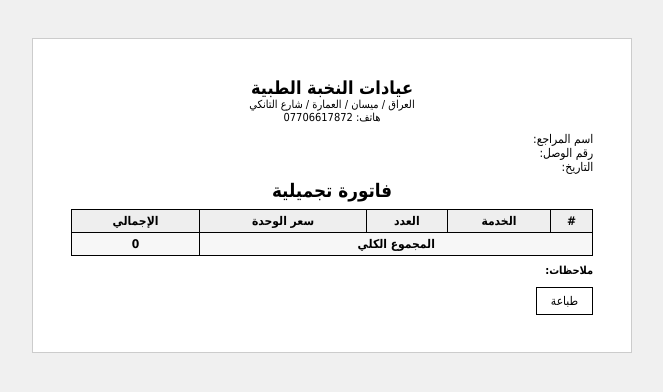
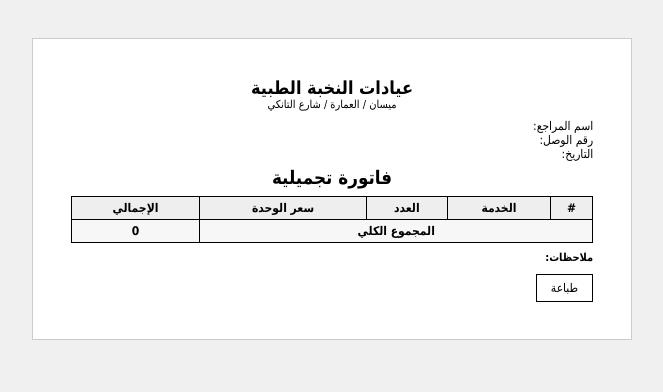
Before and after one commit to A744720/nukhba-invoice, a plain HTML site: page index.html in a window 1280 px wide. Shown: the whole page, without its empty margins (308-971 px from the left). Drawn offline with Linux system fonts and the light colour scheme.

Commit message:
Update index.html

```diff
--- a/index.html
+++ b/index.html
@@ -118,8 +118,8 @@
   <div class="invoice-wrapper">
     <h2 class="clinic-title">عيادات النخبة الطبية</h2>
     <div class="clinic-info">
-      العراق / ميسان / العمارة / شارع التانكي<br />
-      هاتف: 07706617872
+       ميسان / العمارة / شارع التانكي<br />
+
     </div>
 
     <div class="meta">
```
